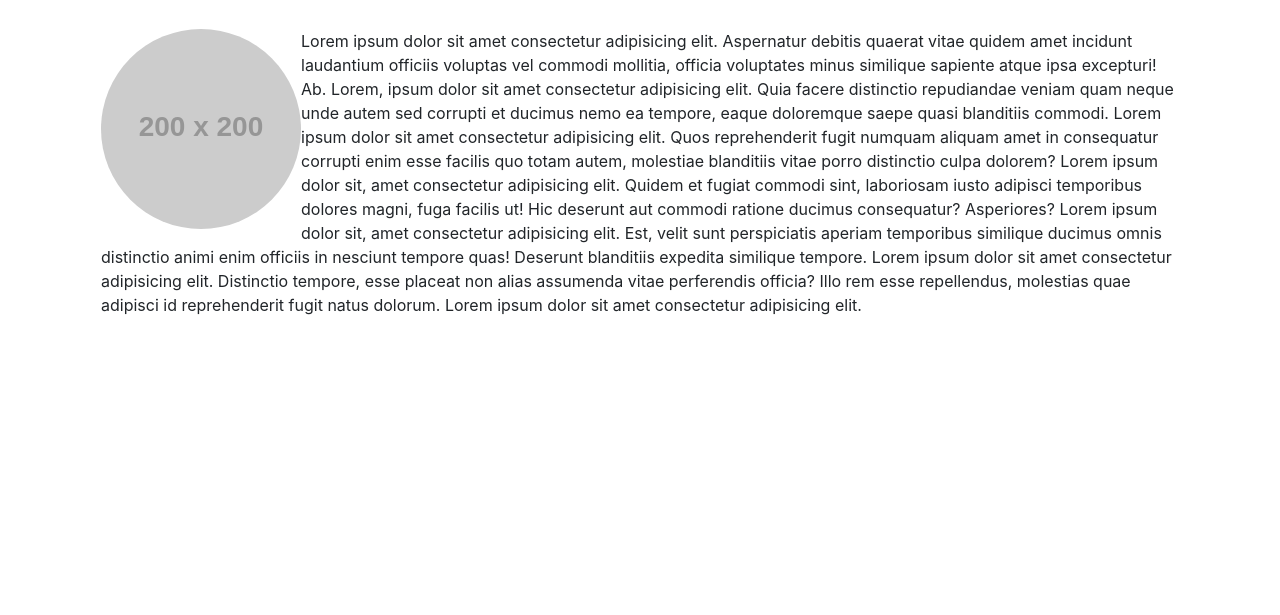
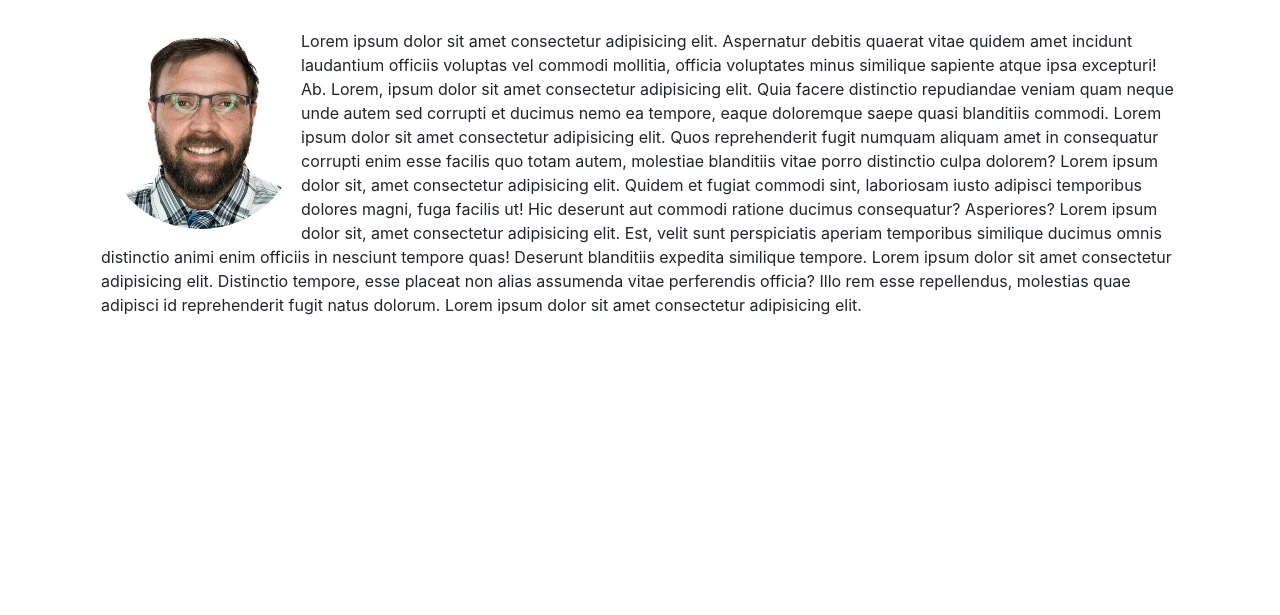
Before and after one commit to toveson/portfolio, a plain HTML site: page index.html in a window 1280 px wide. Shown: the part 131-746 px from the top of the page. Drawn offline with nearby package versions, Linux system fonts and the light colour scheme; placeholder pictures from the web are drawn by us.

Commit message:
added picture for about page

```diff
--- a/index.html
+++ b/index.html
@@ -37,7 +37,7 @@
         </div>
         <div class="row m-3">
             <div class="col-md- pb-3">
-                <img src="https://via.placeholder.com/200" class="float-left rounded-circle" alt="...">
+                <img src="./pro_picture_of_me_200x200.jpg" class="float-left rounded-circle" alt="Trever Oveson">
                 <p>Lorem ipsum dolor sit amet consectetur adipisicing elit. Aspernatur debitis quaerat vitae quidem amet
                     incidunt laudantium officiis voluptas vel commodi mollitia, officia voluptates minus similique
                     sapiente atque ipsa excepturi! Ab. Lorem, ipsum dolor sit amet consectetur adipisicing elit. Quia
```
Also changed, not shown: README.md, pro_picture_of_me_200x200.jpg (added).
